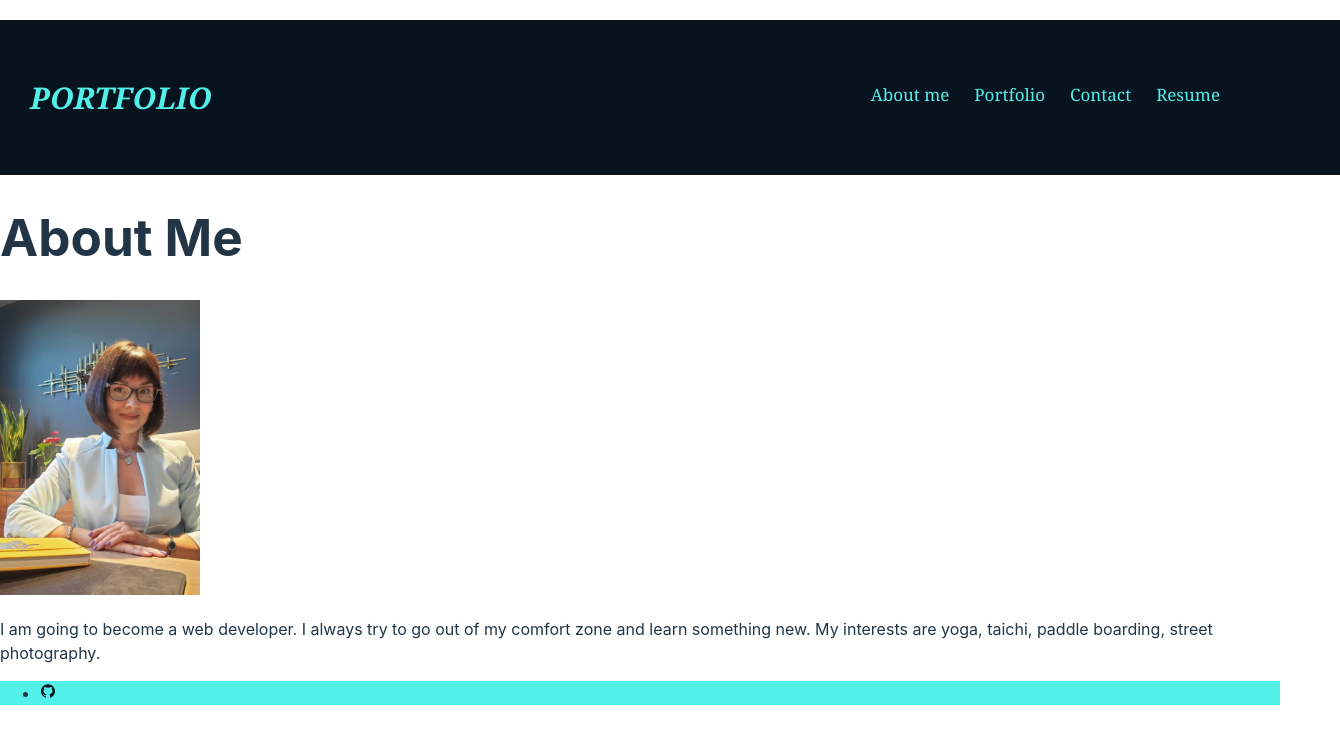
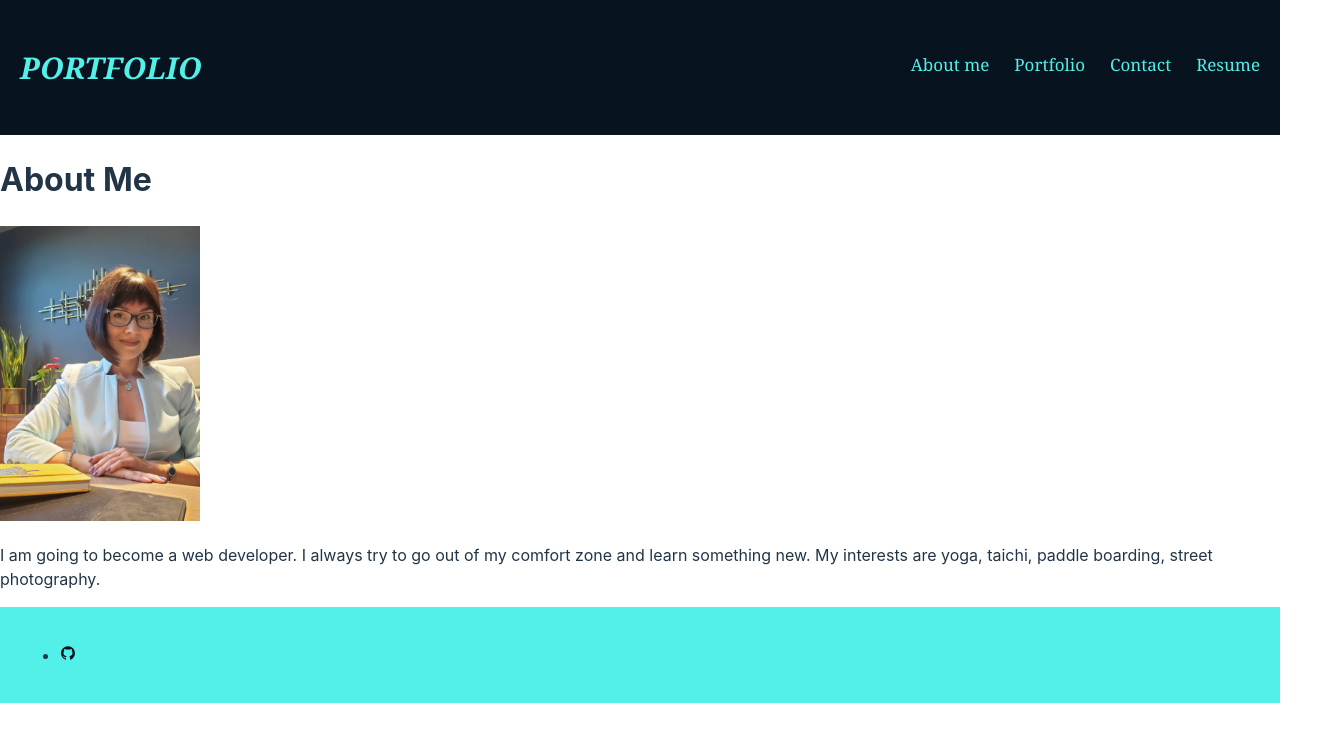
Before and after one commit to explorer7733/AnnaK-react-portfolio, a React (Vite) app in the folder AnnaK-React-Portfolio/: page / in a window 1280 px wide. Shown: the top 744 px of the page, 1340 px wide, since content can reach past the window. Built offline with nearby package versions, Linux system fonts and the light colour scheme.

Commit message:
modify CSS at App.css

```diff
--- a/AnnaK-React-Portfolio/src/App.css
+++ b/AnnaK-React-Portfolio/src/App.css
@@ -1,8 +1,8 @@
 #root {
-  max-width: 1280px;
-  margin: 0 auto;
+  max-width: 100%;
+  min-height: 100%;
+  margin: 0;
   padding: 0;
-
 
   /* CSS variables */
   --dark-blue: #07131e;
@@ -12,14 +12,15 @@
   --italic: italic;
 }
 
+
 /* CSS for body */
+html,
 body {
   background-color: var(--dark-blue);
   margin: 0;
   padding: 0;
- height: 100%;
+  height: 100%;
 }
-
 
 
 /* CSS for Header.jsx */
@@ -27,14 +28,12 @@ header {
   font-family: var(--cambria);
   color: var(--aqua);
   background-color: var(--dark-blue);
-  padding: 30px;
-  margin-top: 20px;
-  margin-bottom: 10px;
- position: relative;
-
+  padding: 20px;
+  /*margin-top: 20px;
+  margin-bottom: 10px;*/
+  position: relative;
   width: 100%;
-
-
+  box-sizing: border-box;
 }
 
 .header h2 {
@@ -46,11 +45,10 @@ header {
 
 .header nav {
   padding-top: 15px;
-  margin-right: 90px;
+  margin-right: 0;
   float: right;
   font-family: var(--cambria);
   font-size: 17px;
-
 }
 
 .header nav ul {
@@ -67,11 +65,8 @@ a {
   text-decoration: none;
 }
 
-
-
 .photo {
   width: 200px;
-
 }
 
 .nav-link a {
@@ -79,7 +74,7 @@ a {
 }
 
 .nav-link a:hover {
-  color: var(--aqua);
+  color: var(--white);
 }
 
 /* CSS for Projects*/
@@ -91,19 +86,21 @@ a {
   text-align: center;
   box-shadow: 0 4px 8px var(--aqua);
   position: relative;
-  background-color: var();
+  background-color: var(--dark-blue);
+  color: var(--aqua);
 }
 
 .project-title {
   margin-bottom: 10px;
+  margin-top: 20px;
   font-size: 1.5em;
-  color: var(--dark-blue);
+  color: var(--aqua);
   text-decoration: none;
   font-family: var(--cambria);
 }
 
 .project-title:hover {
-  color: var(--aqua);
+  color: var(--white);
 }
 
 .project-image {
@@ -115,14 +112,15 @@ a {
 
 .repo-link {
   position: absolute;
-  top: 30px;
+  top: 40px;
   right: 15px;
-  color: var(--dark-blue);
+  color: var(--aqua);
   text-decoration: none;
+  margin-right: 10px;
 }
 
 .repo-link:hover {
-  color: var(--aqua);
+  color: var(--white);
 }
 
 .portfolio {
@@ -138,21 +136,22 @@ a {
   color: var(--aqua);
   font: var(--cambria);
   text-align: left;
-  margin-left: 50px;
+  margin-left: 0;
   min-width: 320px;
-
 }
 
 /* CSS for Footer.jsx */
 footer {
   background-color: var(--aqua);
-
+  width: 100%;
+  box-sizing: border-box;
+  margin: 0;
+  padding: 20px;
 }
 
 .container ul li a {
   color: var(--dark-blue);
 }
-
 
 @keyframes logo-spin {
   from {
--- a/AnnaK-React-Portfolio/src/index.css
+++ b/AnnaK-React-Portfolio/src/index.css
@@ -25,12 +25,12 @@ a {
   place-items: center;
   min-width: 320px;
   min-height: 100vh;
-}*/
+}
 
 h1 {
   font-size: 3.2em;
   line-height: 1.1;
-}
+}*/
 
 button {
   border-radius: 8px;
```
